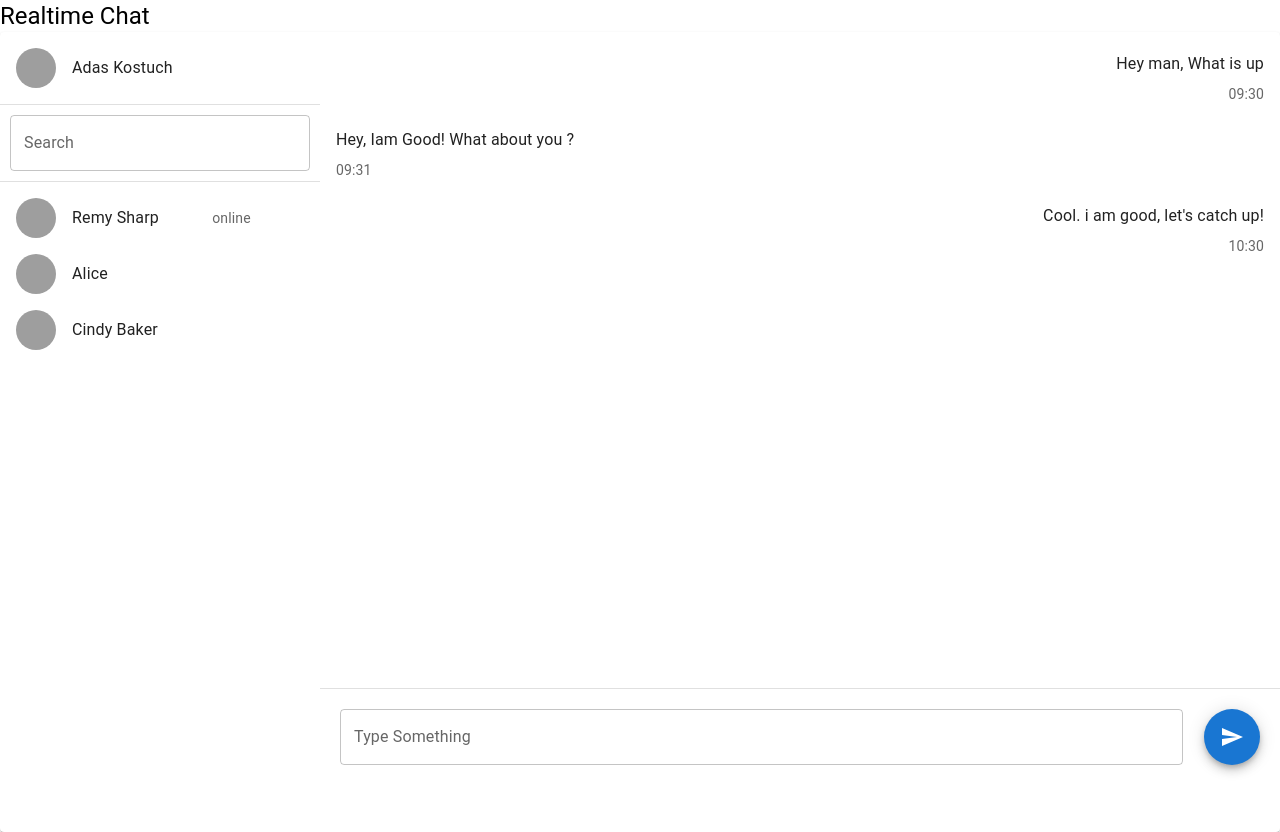
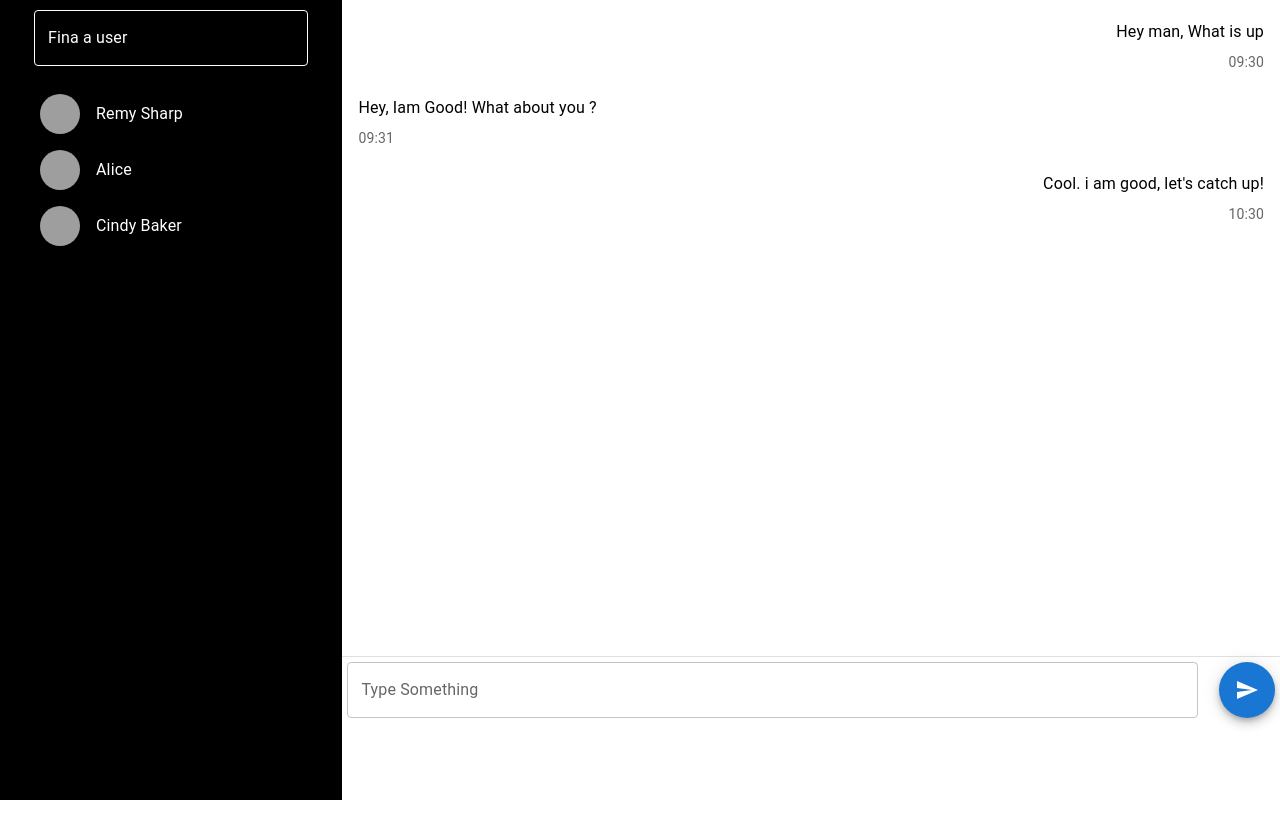
Before and after one commit to adam-kostuch/chatAI, a React (Create React App) app in the folder client/: page /realtime-chat in a window 1280 px wide. After the commit the page ends 800 px from the top, so only its background shows below. Built offline with nearby package versions, Linux system fonts and the light colour scheme; grey boxes are pictures that could not be loaded.

Commit message:
feat: build chat component only design

```diff
--- /dev/null
+++ b/client/src/components/RealtimeChat/ChatUsers.tsx
@@ -0,0 +1,46 @@
+import {
+  List,
+  ListItem,
+  ListItemIcon,
+  Avatar,
+  ListItemText,
+} from '@mui/material';
+
+import React from 'react';
+
+const ChatUsers = () => {
+  return (
+    <List>
+      <ListItem button key="RemySharp">
+        <ListItemIcon>
+          <Avatar
+            alt="Remy Sharp"
+            src="https://material-ui.com/static/images/avatar/1.jpg"
+          />
+        </ListItemIcon>
+        <ListItemText primary="Remy Sharp">Remy Sharp</ListItemText>
+        <ListItemText secondary="online"></ListItemText>
+      </ListItem>
+      <ListItem button key="Alice">
+        <ListItemIcon>
+          <Avatar
+            alt="Alice"
+            src="https://material-ui.com/static/images/avatar/3.jpg"
+          />
+        </ListItemIcon>
+        <ListItemText primary="Alice">Alice</ListItemText>
+      </ListItem>
+      <ListItem button key="CindyBaker">
+        <ListItemIcon>
+          <Avatar
+            alt="Cindy Baker"
+            src="https://material-ui.com/static/images/avatar/2.jpg"
+          />
+        </ListItemIcon>
+        <ListItemText primary="Cindy Baker">Cindy Baker</ListItemText>
+      </ListItem>
+    </List>
+  );
+};
+
+export default ChatUsers;
--- a/client/src/components/RealtimeChat/Chats.tsx
+++ b/client/src/components/RealtimeChat/Chats.tsx
@@ -14,7 +14,12 @@ import * as React from 'react';
 
 const Chats = () => {
   return (
-    <Grid item xs={9} className="chats">
+    <Grid
+      item
+      xs={9}
+      className="chats"
+      sx={{ width: '100vw', backgroundColor: 'white' }}
+    >
       <List className="message-area user-chat" sx={{ height: '80vh' }}>
         <ListItem key="1" sx={{ textAlign: 'right' }}>
           <Grid container>
@@ -48,7 +53,7 @@ const Chats = () => {
         </ListItem>
       </List>
       <Divider />
-      <Grid container style={{ padding: '20px' }}>
+      <Grid container style={{ padding: '5px' }}>
         <Grid item xs={11}>
           <TextField
             id="outlined-basic-email"
--- /dev/null
+++ b/client/src/components/RealtimeChat/NavbarChat.tsx
@@ -0,0 +1,24 @@
+import { Container } from '@mui/material';
+import * as React from 'react';
+// import { useChattieContext } from '../../ChattieContext';
+import ChatUsers from './ChatUsers';
+import Search from './Search';
+
+const NavbarChat = () => {
+  // const { currentUser } = useChattieContext();
+
+  return (
+    <Container
+      sx={{
+        width: '450px',
+        backgroundColor: 'black',
+        color: 'white',
+      }}
+    >
+      <Search />
+      <ChatUsers />
+    </Container>
+  );
+};
+
+export default NavbarChat;
--- a/client/src/components/RealtimeChat/RealtimeChat.tsx
+++ b/client/src/components/RealtimeChat/RealtimeChat.tsx
@@ -56,31 +56,20 @@
 // export default RealtimeChat;
 
 import * as React from 'react';
-import { Grid, Paper, Typography } from '@mui/material';
-
-import Search from './Search';
+import { Container } from '@mui/material';
+import NavbarChat from './NavbarChat';
 import Chats from './Chats';
 
 const RealtimeChat = () => {
   return (
-    <>
-      <Grid container>
-        <Grid item xs={12}>
-          <Typography variant="h5" className="header-message">
-            Realtime Chat
-          </Typography>
-        </Grid>
-      </Grid>
-      <Grid
-        container
-        component={Paper}
-        className="chat-section"
-        sx={{ width: '100%', height: '100vh' }}
-      >
-        <Search />
-        <Chats />
-      </Grid>
-    </>
+    <Container
+      maxWidth={false}
+      disableGutters
+      sx={{ display: 'flex', flexDirection: 'row', height: '100vh' }}
+    >
+      <NavbarChat />
+      <Chats />
+    </Container>
   );
 };
 
--- a/client/src/components/RealtimeChat/Search.tsx
+++ b/client/src/components/RealtimeChat/Search.tsx
@@ -1,4 +1,16 @@
+import * as React from 'react';
+
 import {
+  collection,
+  getDocs,
+  query,
+  where,
+  DocumentData,
+} from 'firebase/firestore';
+import { useChattieContext } from '../../ChattieContext';
+
+import {
+  styled,
   List,
   Grid,
   ListItem,
@@ -9,65 +21,85 @@ import {
   TextField,
 } from '@mui/material';
 
-import * as React from 'react';
+const CustomBorderTextField = styled(TextField)({
+  '& label': {
+    '&.Mui-focused': {
+      color: '#FF6700',
+    },
+  },
+  '.MuiInputLabel-root': {
+    color: 'white',
+  },
+  '& .MuiInputBase-root': {
+    color: 'white',
+  },
+  '& .MuiOutlinedInput-root': {
+    '& fieldset': {
+      borderColor: 'white',
+    },
+    '&:hover fieldset': {
+      borderColor: '#FCCAA9',
+    },
+    '&.Mui-focused fieldset': {
+      borderColor: '#FF6700',
+    },
+  },
+});
 
 const Search = () => {
+  const [username, setUsername] = React.useState('');
+  const [user, setUser] = React.useState<DocumentData>();
+  const [err, setErr] = React.useState(false);
+
+  const { db } = useChattieContext();
+
+  const handleSearch = async () => {
+    const q = query(
+      collection(db, 'users'),
+      where('display_name', '==', username)
+    );
+
+    try {
+      const querySnapshot = await getDocs(q);
+      querySnapshot.forEach((doc) => {
+        setUser(doc.data());
+      });
+    } catch (err) {
+      setErr(true);
+    }
+  };
+
+  const handleKey = (e: any) => {
+    e.code === 'Enter' && handleSearch();
+  };
+
   return (
-    <>
-      <Grid item xs={3}>
-        <List>
-          <ListItem button key="Adas">
+    <Grid item>
+      <Grid className="search" item xs={12} style={{ padding: '10px' }}>
+        <CustomBorderTextField
+          className="search-form"
+          id="outlined-basic-email"
+          label="Fina a user"
+          variant="outlined"
+          fullWidth
+          onKeyDown={handleKey}
+          onChange={(e) => setUsername(e.target.value)}
+        />
+      </Grid>
+      {err && <span>User not found</span>}
+      {user && (
+        <List className="user-chat">
+          <ListItem button key={user.displayName}>
             <ListItemIcon>
-              <Avatar
-                alt="Adas"
-                src="https://material-ui.com/static/images/avatar/1.jpg"
-              />
+              <Avatar alt="" src={user.photoURL} />
             </ListItemIcon>
             <ListItemText primary="Adas Kostuch"></ListItemText>
           </ListItem>
         </List>
-        <Divider />
-        <Grid item xs={12} style={{ padding: '10px' }}>
-          <TextField
-            id="outlined-basic-email"
-            label="Search"
-            variant="outlined"
-            fullWidth
-          />
-        </Grid>
-        <Divider />
-        <List>
-          <ListItem button key="RemySharp">
-            <ListItemIcon>
-              <Avatar
-                alt="Remy Sharp"
-                src="https://material-ui.com/static/images/avatar/1.jpg"
-              />
-            </ListItemIcon>
-            <ListItemText primary="Remy Sharp">Remy Sharp</ListItemText>
-            <ListItemText secondary="online"></ListItemText>
-          </ListItem>
-          <ListItem button key="Alice">
-            <ListItemIcon>
-              <Avatar
-                alt="Alice"
-                src="https://material-ui.com/static/images/avatar/3.jpg"
-              />
-            </ListItemIcon>
-            <ListItemText primary="Alice">Alice</ListItemText>
-          </ListItem>
-          <ListItem button key="CindyBaker">
-            <ListItemIcon>
-              <Avatar
-                alt="Cindy Baker"
-                src="https://material-ui.com/static/images/avatar/2.jpg"
-              />
-            </ListItemIcon>
-            <ListItemText primary="Cindy Baker">Cindy Baker</ListItemText>
-          </ListItem>
-        </List>
-      </Grid>
-    </>
+      )}
+      <Divider />
+      <Divider />
+    </Grid>
   );
 };
 
--- a/client/src/components/RegisterPage/RegisterPage.tsx
+++ b/client/src/components/RegisterPage/RegisterPage.tsx
@@ -20,6 +20,7 @@ import { LoadingButton } from '@mui/lab';
 import HomeNavbar from '../HomeNavbar';
 
 import image1 from '../../assets/image.png';
+// import AddAPhotoIcon from '@mui/icons-material/AddAPhoto';
 
 const Img = styled('img')({
   margin: 'auto',
```
Also changed, not shown: client/src/assets/patternBG.png (added).
